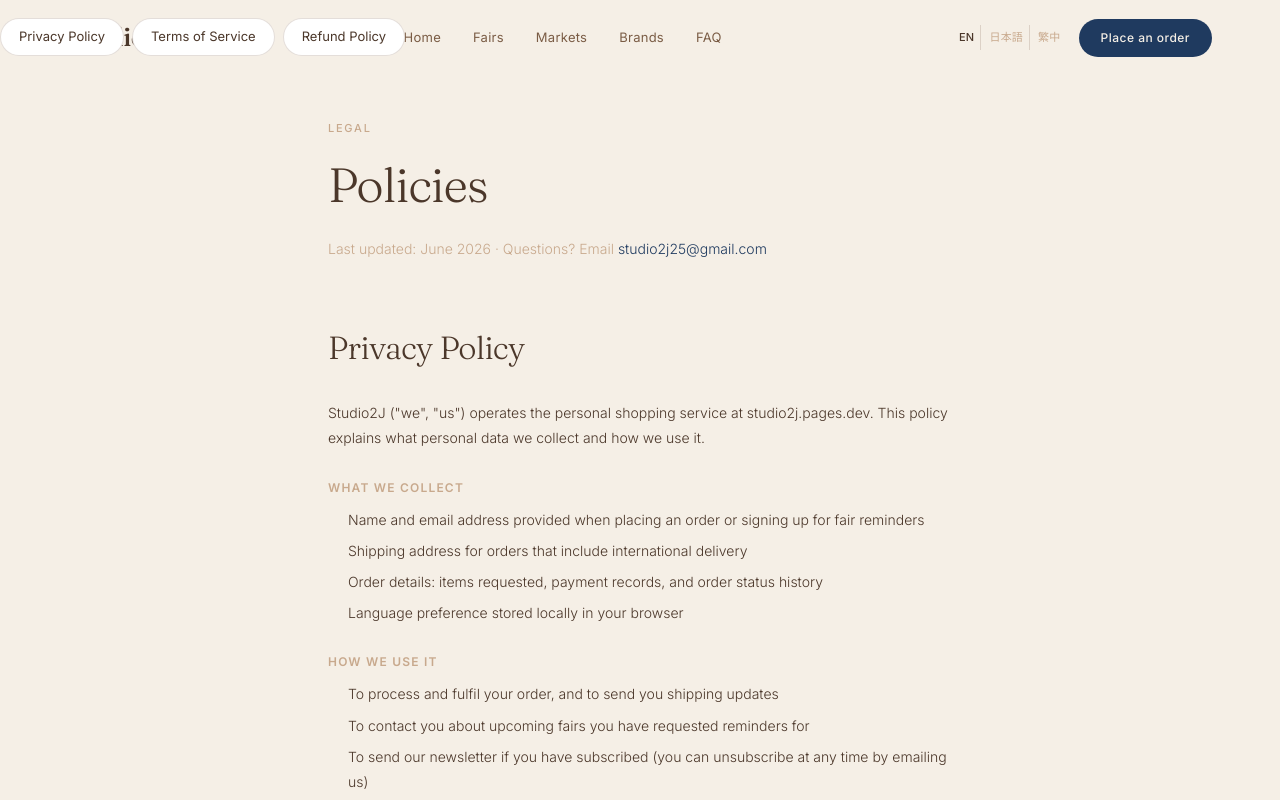
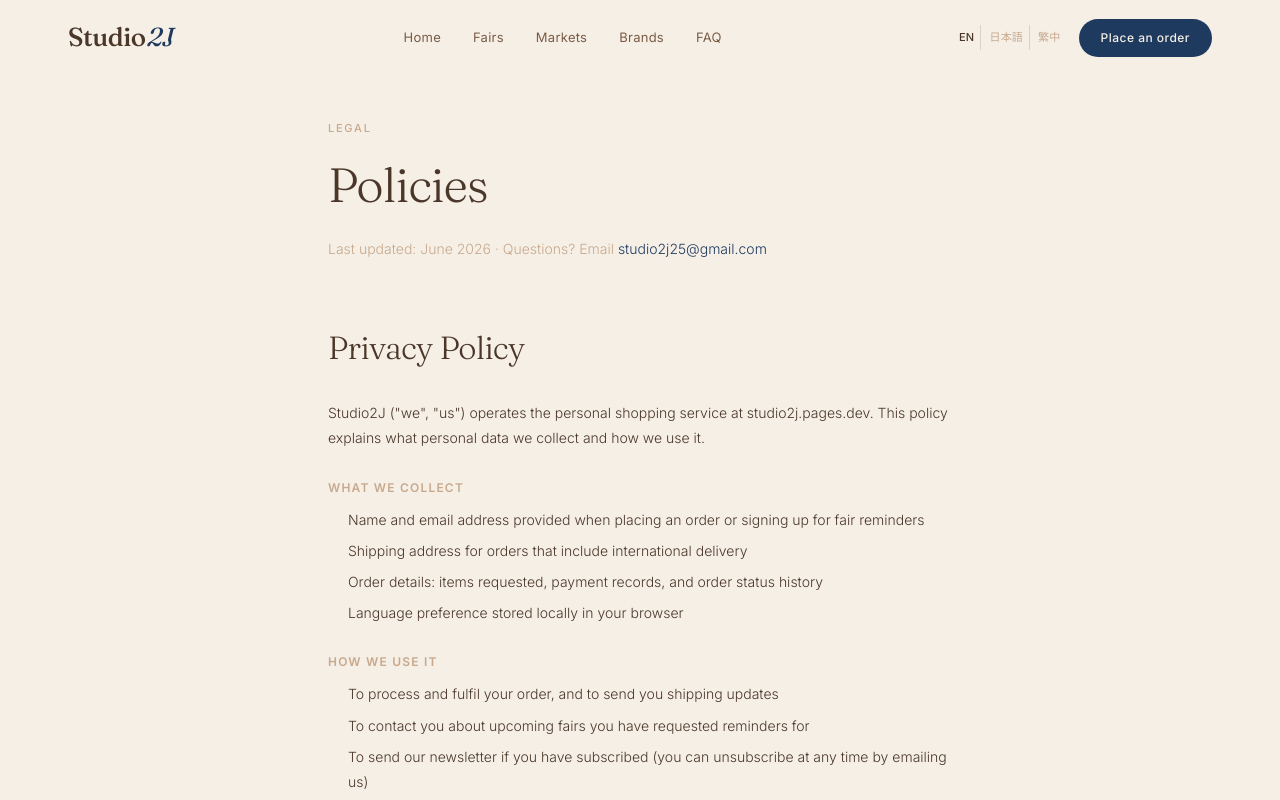
Before and after one commit to xiajiun/studio2j, a Next.js app: page /policy in a window 1280 px wide. Shown: the top 800 px of the page. Built offline with nearby package versions, Linux system fonts and the light colour scheme.

Commit message:
Policy page: remove jump link buttons at top
Co-Authored-By: Claude Sonnet 4.6 <noreply@anthropic.com>

```diff
--- a/app/policy/page.tsx
+++ b/app/policy/page.tsx
@@ -25,19 +25,6 @@ export default function PolicyPage() {
               Last updated: {LAST_UPDATED} · Questions? Email <a href="mailto:studio2j25@gmail.com" style={{ color: 'var(--dark-blue)', textDecoration: 'none' }}>studio2j25@gmail.com</a>
             </p>
           </div>
-
-          {/* Jump links */}
-          <nav style={{ display: 'flex', gap: '8px', flexWrap: 'wrap', marginBottom: '64px' }}>
-            {[
-              { href: '#privacy',  label: 'Privacy Policy' },
-              { href: '#terms',    label: 'Terms of Service' },
-              { href: '#refunds',  label: 'Refund Policy' },
-            ].map(({ href, label }) => (
-              <a key={href} href={href} style={{ fontFamily: 'var(--font-inter), sans-serif', fontSize: '13px', fontWeight: 400, color: 'var(--dark-brown)', textDecoration: 'none', padding: '8px 18px', borderRadius: '99px', border: '0.5px solid rgba(122,92,69,0.2)', background: 'white' }}>
-                {label}
-              </a>
-            ))}
-          </nav>
 
           {/* Privacy Policy */}
           <Section id="privacy" title="Privacy Policy">
```
